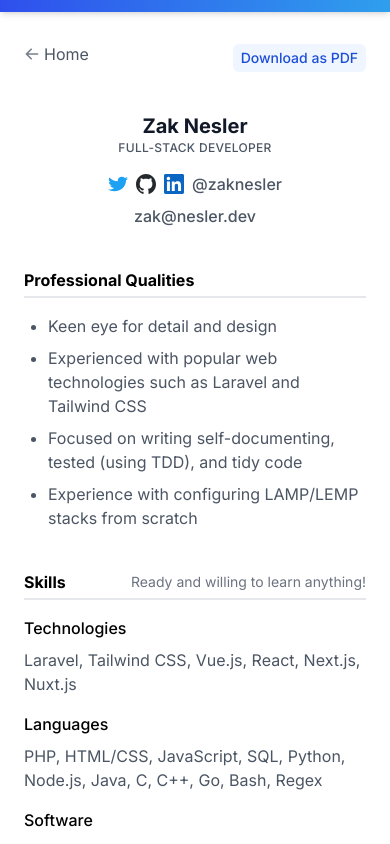
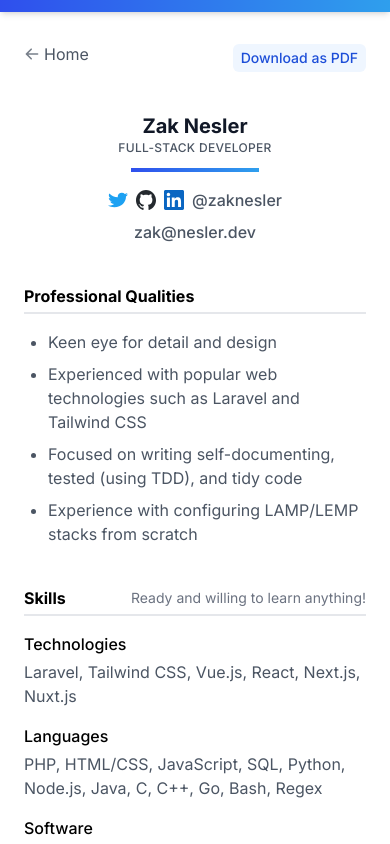
Before and after one commit to zaknesler/nesler.dev, a Next.js app: page /resume in a window 390 px wide. Shown: the top 844 px of the page. Built offline with nearby package versions, Linux system fonts and the light colour scheme.

Commit message:
Add accent bar to resume

```diff
--- a/pages/resume.jsx
+++ b/pages/resume.jsx
@@ -21,7 +21,6 @@ export default function Resume() {
           <Link href="/">
             <a className="flex items-center hover:text-black dark:hover:text-gray-200">
               <ArrowLeftIcon className="h-4 w-4 opacity-75" />
-
               <span className="ml-1">Home</span>
             </a>
           </Link>
@@ -41,6 +40,8 @@ export default function Resume() {
             <div className="text-xs font-medium uppercase tracking-wide text-gray-600 dark:text-gray-400">
               Full-Stack Developer
             </div>
+
+            <div className="mx-auto mt-3 h-1 w-32 bg-gradient-to-r from-brand-500 to-brand-400 sm:mx-0"></div>
           </div>
 
           <div className="mt-4 space-y-2 font-medium sm:mt-0 sm:text-right">
@@ -102,14 +103,14 @@ export default function Resume() {
           </div>
 
           <div className="mt-4 grid grid-cols-1 gap-4 md:grid-cols-5">
-            <div className="col-span-1 -mb-2 font-medium text-black dark:text-gray-200 md:mb-0">
+            <div className="col-span-1 -mb-3 font-medium text-black dark:text-gray-200 md:mb-0">
               Technologies
             </div>
             <div className="col-span-4">
               Laravel, Tailwind CSS, Vue.js, React, Next.js, Nuxt.js
             </div>
 
-            <div className="col-span-1 -mb-2 font-medium text-black dark:text-gray-200 md:mb-0">
+            <div className="col-span-1 -mb-3 font-medium text-black dark:text-gray-200 md:mb-0">
               Languages
             </div>
             <div className="col-span-4">
@@ -117,7 +118,7 @@ export default function Resume() {
               Bash, Regex
             </div>
 
-            <div className="col-span-1 -mb-2 font-medium text-black dark:text-gray-200 md:mb-0">
+            <div className="col-span-1 -mb-3 font-medium text-black dark:text-gray-200 md:mb-0">
               Software
             </div>
             <div className="col-span-4">
```
